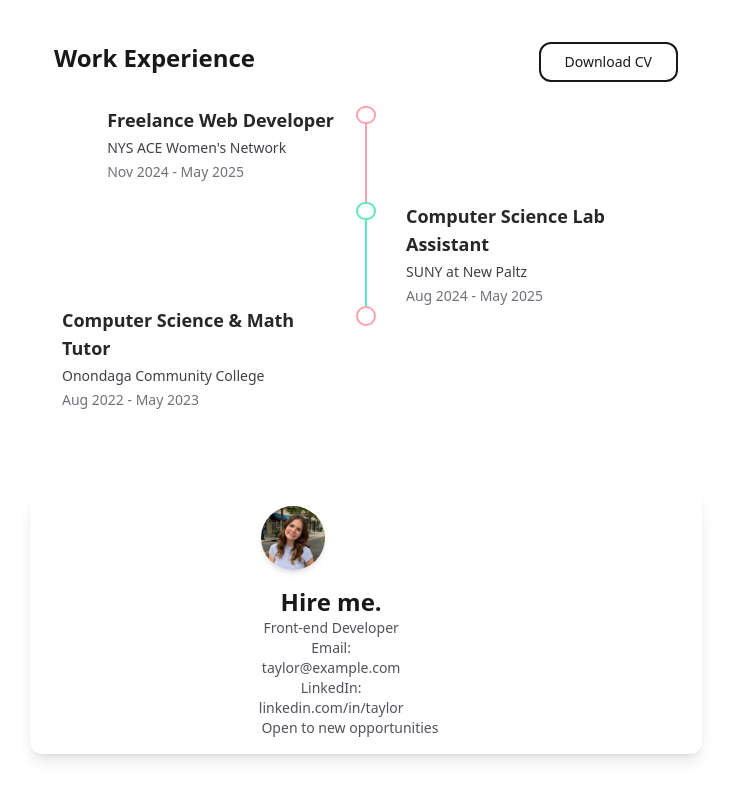
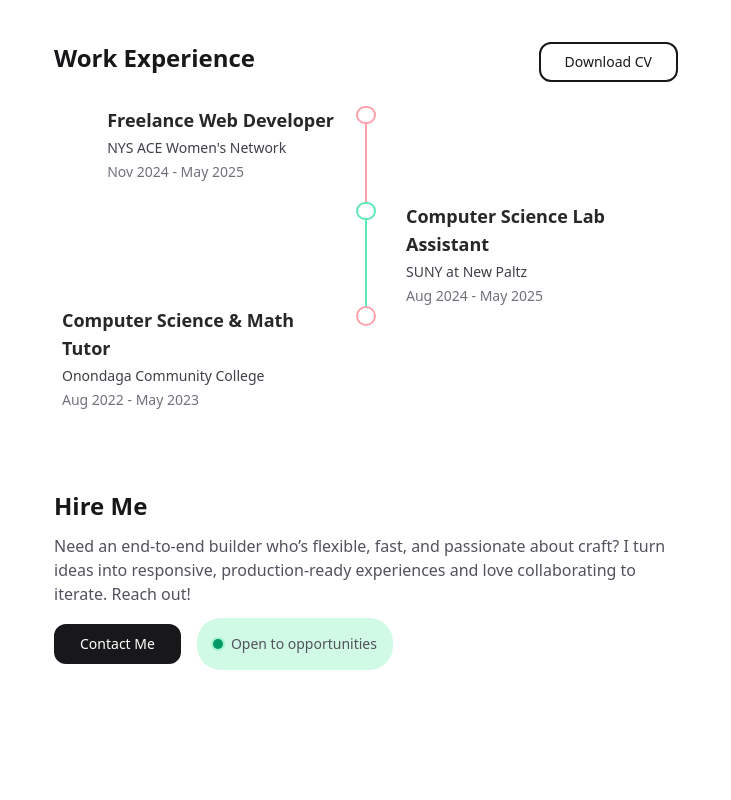
Before and after one commit to taylorpitman/taylorpitman.github.io, a React (Vite) app in the folder portfolio/: page / in a window 1280 px wide. Shown: the part 1552-2352 px from the top of the page, without its empty margins (274-1005 px from the left). After the commit the page ends 2302 px from the top, so only its background shows below. Built offline with nearby package versions, Linux system fonts and the light colour scheme.

Commit message:
Added CTA Buttons and Status
Added a contact button and availability status

```diff
--- a/portfolio/src/components/Contact/contactCard.jsx
+++ b/portfolio/src/components/Contact/contactCard.jsx
@@ -1,31 +1,24 @@
-import headshot from '../../assets/headshots/headshot.jpg';
-
 
 const ContactCard = () => {
 
     return (
-        <div className='max-w-2xl mt-20 mb-20 w-full mx-auto items-center justify-center flex px-8 md:px-6 gap-6 rounded-xl shadow-lg bg-white text-zinc-900'>
-            <div className='flex-col p-4'>
-                {/*Profile Picture */}
-                <div>
-                    <img src={headshot} alt="Profile" className="w-16 rounded-full shadow-md" />
-                </div>
+        <div className='max-w-2xl mt-20 mb-20 w-full mx-auto flex flex-col gap-3 px-8 md:px-6 text-zinc-900'>
+                <h1 className='text-2xl font-bold'>Hire Me</h1>
+                <p className='text-md text-zinc-600'>Need an end-to-end builder who’s flexible, fast, and passionate about craft? I turn ideas into responsive, production-ready experiences and love collaborating to iterate. Reach out!</p>
 
-                {/*Title & Contact tagline */}
-                <div className='flex flex-col items-center w-2/3 mt-4 text-center'>
-                    <h2 className='text-2xl font-bold'>Hire me.</h2>
-                    <p className='text-sm text-zinc-600'>Front-end Developer</p>
-                    <div>
-                        <p className='text-sm text-zinc-600'>Email: taylor@example.com</p>
-                        <p className='text-sm text-zinc-600'>LinkedIn: linkedin.com/in/taylor</p>
+                {/* CTA Button, and Open to opportunities */}
+                <div className='flex items-center gap-4 '>
+                    <button className="inline-flex justify-center items-center gap-2.5 font-medium transition-colors duration-300 ease-in-out focus:outline-none focus:ring-2 focus:ring-offset-2 bg-zinc-900  border-zinc-900 border-2 text-white hover:text-zinc-900 hover:bg-zinc-50 focus:ring-zinc-500 px-6 py-2 text-sm rounded-xl  cursor-pointer">
+                    Contact Me</button>
+
+                    <div className='flex items-center bg-emerald-100 rounded-3xl p-4 gap-2'>
+                        <span class="relative h-2.5 w-2.5 flex items-center" aria-hidden="true">
+                            <span class="motion-safe:absolute motion-safe:inline-flex h-full w-full rounded-full bg-emerald-400 opacity-75 animate-ping"></span>
+                            <span class="relative inline-flex h-2.5 w-2.5 rounded-full bg-emerald-600 ring-2 ring-emerald-200"></span>
+                        </span>
+                        <p className=' text-sm text-zinc-600'>Open to opportunities</p>
                     </div>
                 </div>
-
-                {/*open to opportunities */}
-                <div className='text-sm text-zinc-600'>
-                    <p>Open to new opportunities</p>
-                </div>
-            </div>
         </div>
 
     )
```
